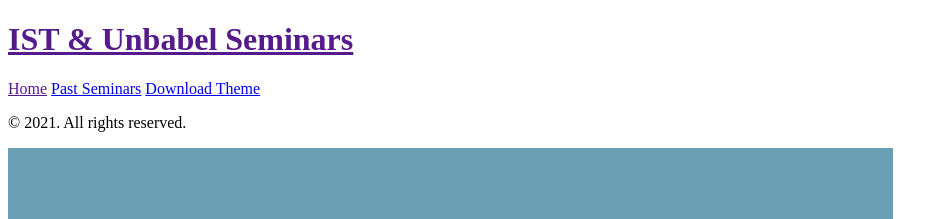
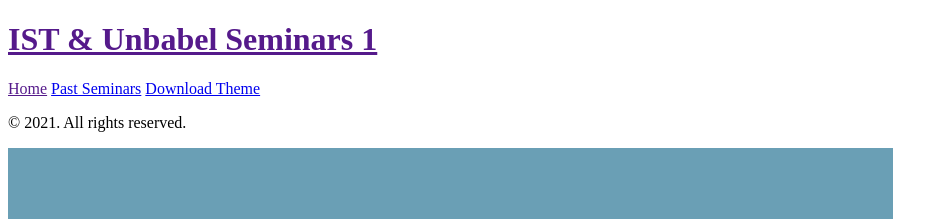
Before and after one commit to IST-Unbabel-Seminars/ist-unbabel-seminars.github.io, a Jekyll site: the page built from past_seminars.md, in a window 1280 px wide. Shown: the top 219 px of the page, without its empty margins (0-948 px from the left). Built offline with Jekyll 4.4.1, drawn with Linux system fonts in a browser that asks for light colours; Markdown is read by kramdown in place of the engine named in the settings.

Commit message:
Add Config

```diff
--- a/_config.yml
+++ b/_config.yml
@@ -6,7 +6,7 @@ highlighter:      pygments
 permalink:        pretty
 
 # Setup
-title:            IST & Unbabel Seminars
+title:            IST & Unbabel Seminars 1
 tagline:          'A Jekyll theme'
 description:      ''
 url:              'https://ist-unbabel-seminars.github.io/'
```
